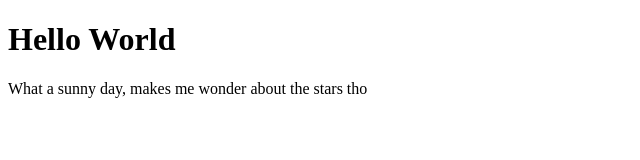
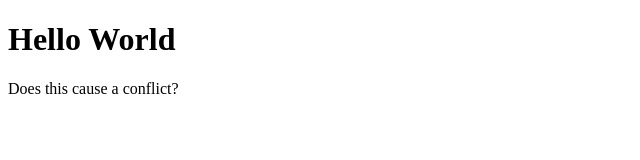
Before and after one commit to moonbuild/testing, a plain HTML site: page index.html in a window 1280 px wide. Shown: the whole page, without its empty margins (0-640 px from the left). Drawn offline with Linux system fonts and the light colour scheme.

Commit message:
conflict check

```diff
--- a/index.html
+++ b/index.html
@@ -7,6 +7,6 @@
 </head>
 <body>
     <h1>Hello World</h1>
-    <p>What a sunny day, makes me wonder about the stars tho</p>
+    <p>Does this cause a conflict?</p>
 </body>
 </html>
```
